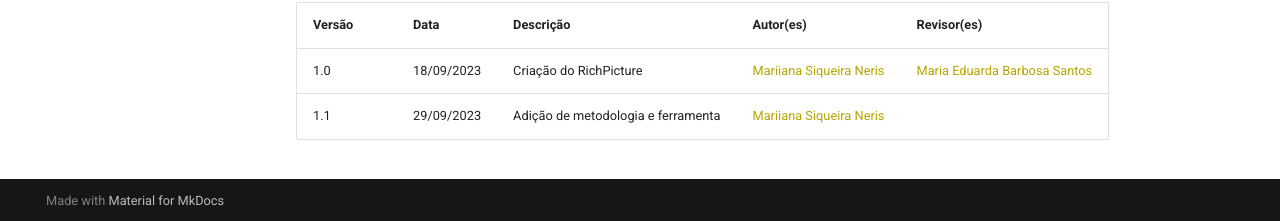
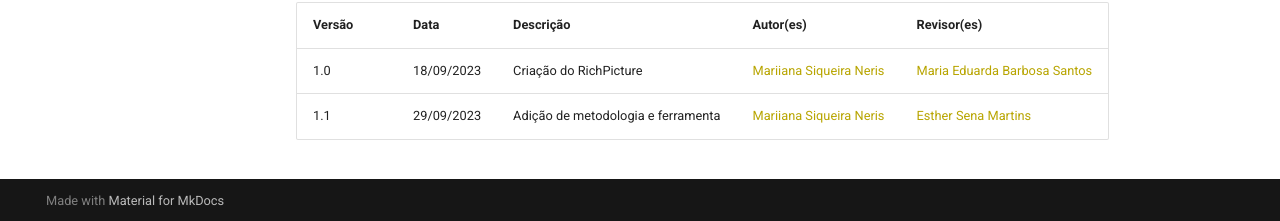
Before and after one commit to Requisitos-de-Software/2023.2-e-Titulo, an MkDocs documentation site: the page built from docs/planejamento/richpicture.md, in a window 1280 px wide and 900 px high, scrolled down 3193 px. Shown: the part 676-897 px from the top of the window. Built offline with MkDocs 1.6.1 and Material for MkDocs 9.7.7, drawn with Linux system fonts in a browser that asks for light colours; comment, search, counter and statistics services are not loaded.

Commit message:
Update richpicture.md

```diff
--- a/docs/planejamento/richpicture.md
+++ b/docs/planejamento/richpicture.md
@@ -34,4 +34,4 @@ Fonte: NERIS, Mariiana. 2023.
 | Versão | Data       | Descrição                          | Autor(es)     | Revisor(es) |
 |--------|------------|------------------------------------|---------------|-------------|
 | 1.0    | 18/09/2023 | Criação do RichPicture             | [Mariiana Siqueira Neris](https://github.com/Maryyscreuza) | [Maria Eduarda Barbosa Santos](https://github.com/Madu01) |
-| 1.1    | 29/09/2023 | Adição de metodologia e ferramenta | [Mariiana Siqueira Neris](https://github.com/Maryyscreuza) | |
+| 1.1    | 29/09/2023 | Adição de metodologia e ferramenta | [Mariiana Siqueira Neris](https://github.com/Maryyscreuza) | [Esther Sena Martins](https://github.com/esmsena) |
```
